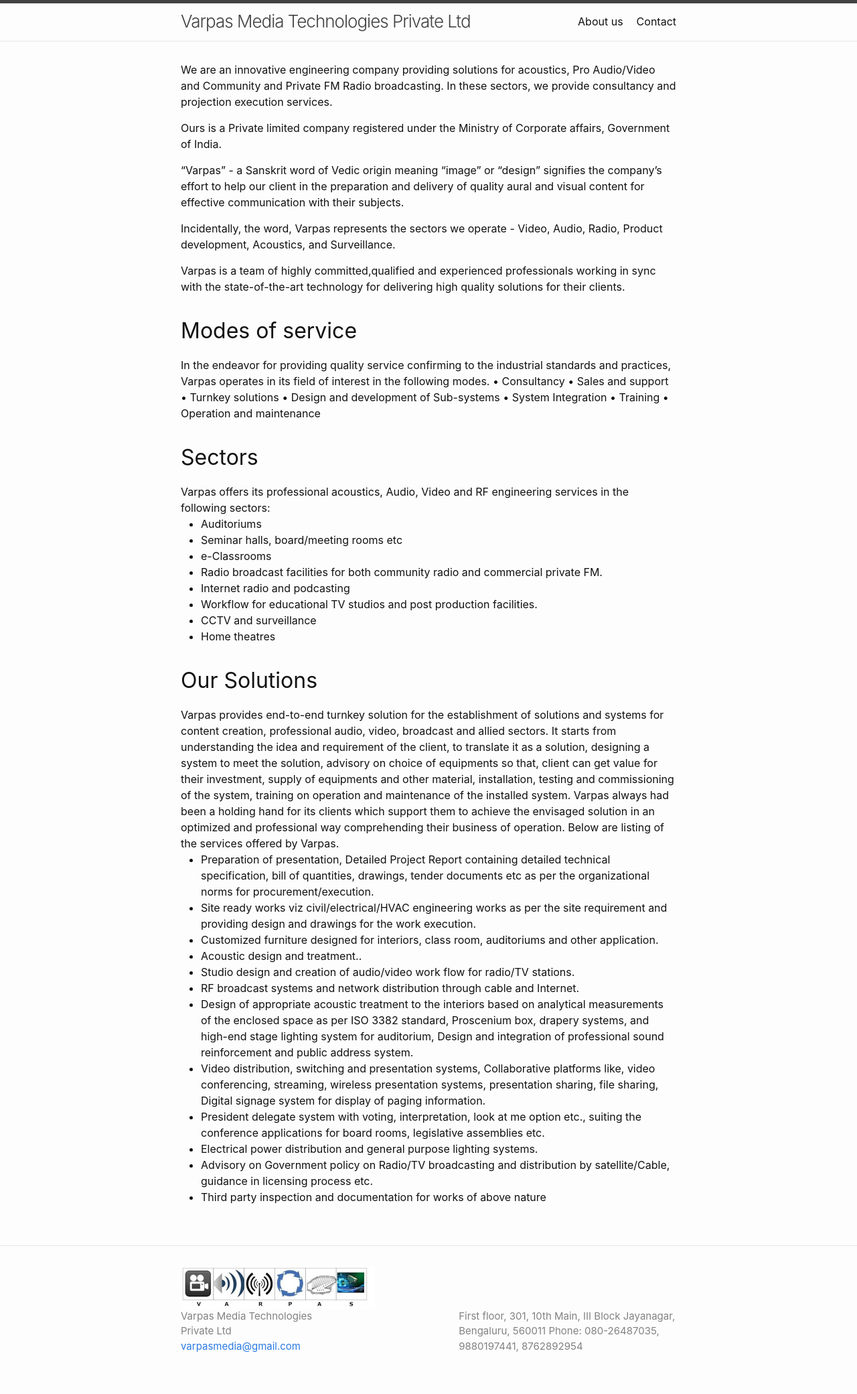
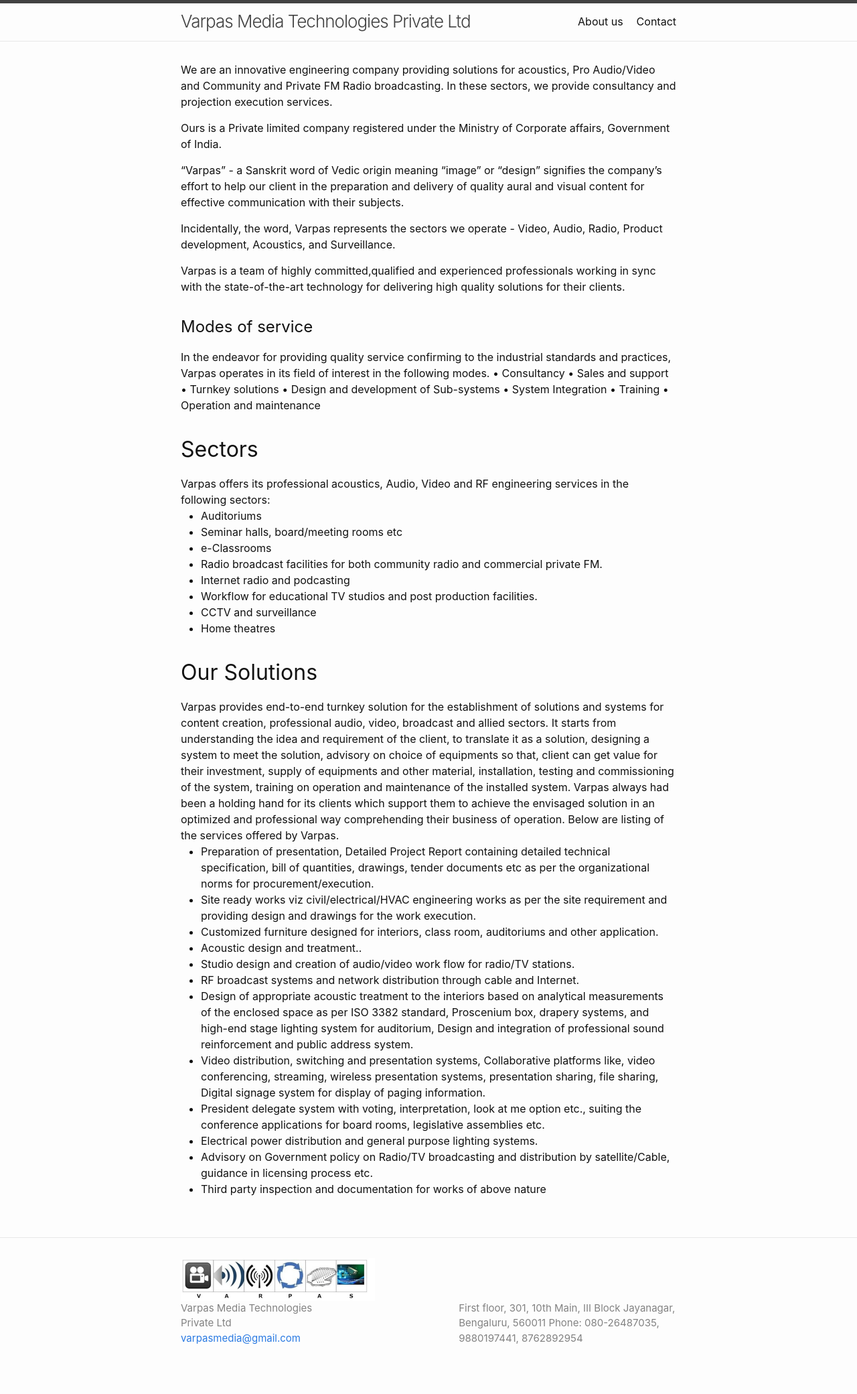
Before and after one commit to VarpasMedia/VarpasMedia.github.io, a Jekyll site: the page built from index.md, in a window 1280 px wide. Shown: the whole page at 67% size. Built offline with Jekyll 4.4.1, drawn with Linux system fonts in a browser that asks for light colours.

Commit message:
Update home.html

```diff
--- a/_layouts/home.html
+++ b/_layouts/home.html
@@ -6,7 +6,7 @@ layout: default
   {%- if page.title -%}
 
 
-
+    <h1 class="page-heading">{{ page.title }}</h1>
 
   {%- endif -%}
 
@@ -28,7 +28,7 @@ layout: default
     technology for delivering high quality solutions for their clients.</p>
   </div>
 
-  <h1>Modes of service</h1>
+  <h2>Modes of service</h2>
     <div class="post-content e-content">
       In the endeavor for providing quality service confirming to the industrial standards and practices, Varpas operates in its field of interest in the following modes.
 
```
